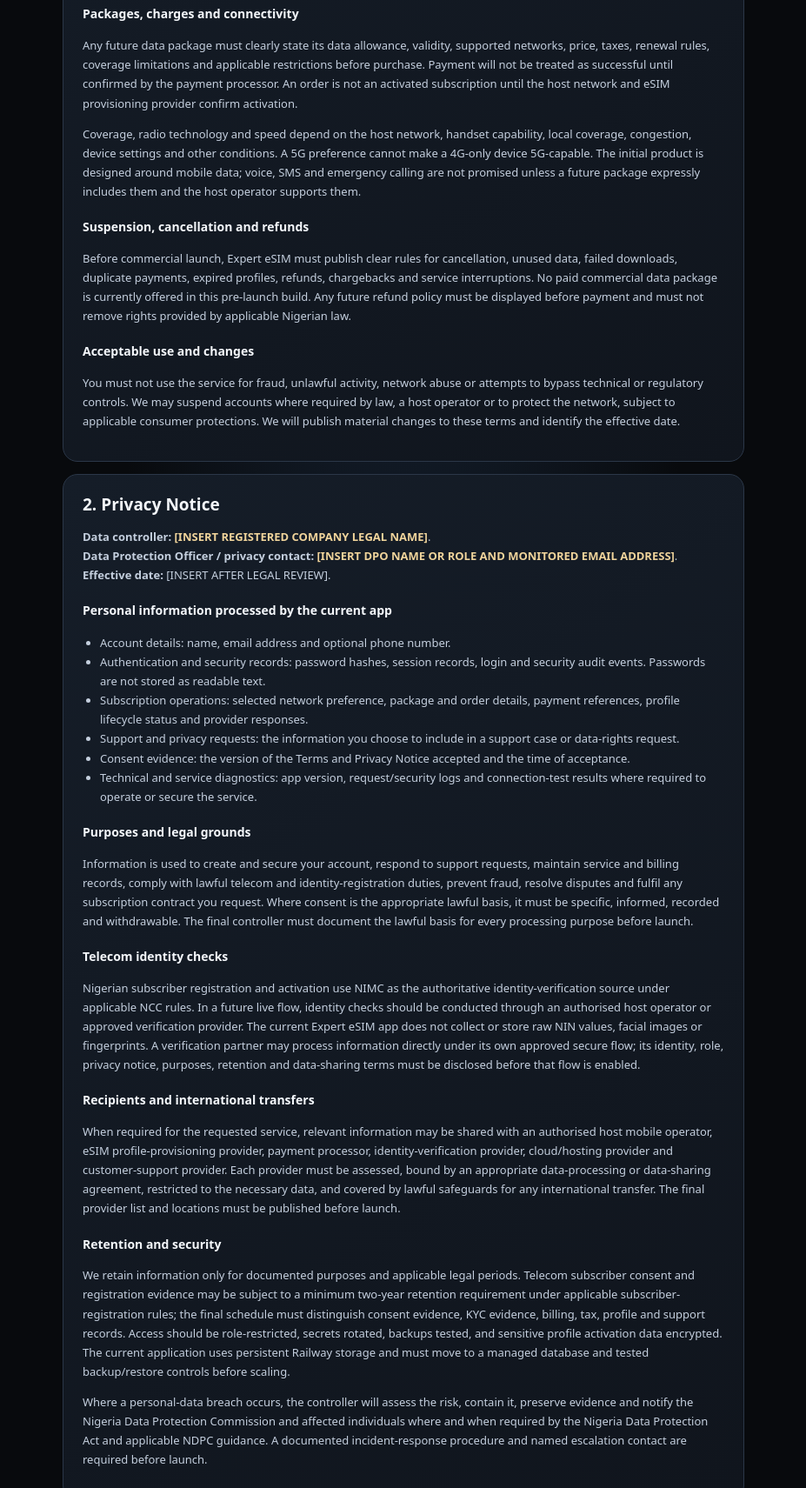
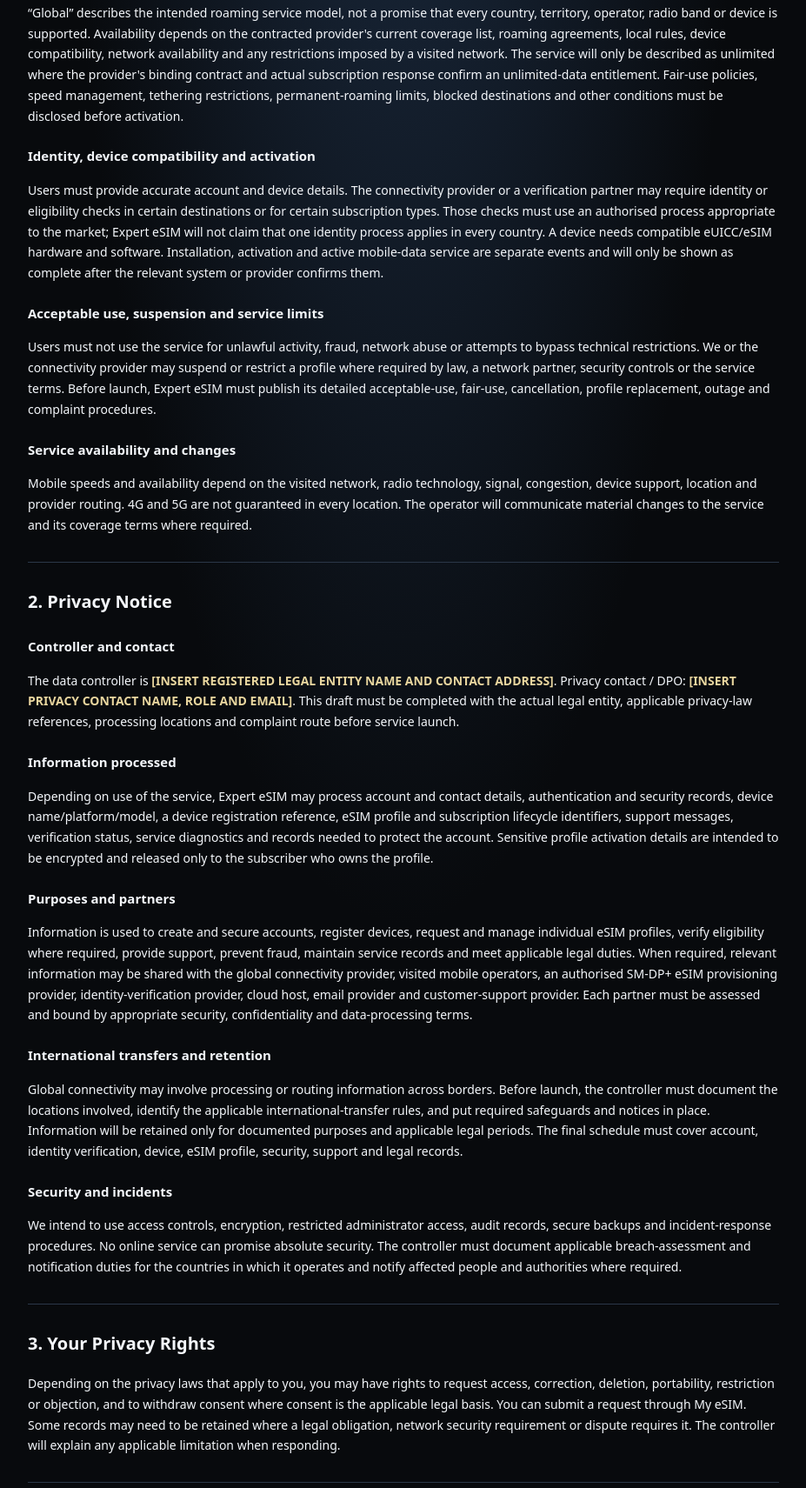
Before and after one commit to ochidalu851-bit/Esim, a website: page public/legal.html in a window 1280 px wide. Shown: the part 709-2420 px from the top of the page at 87% size, without its empty margins (176-1103 px from the left). Drawn offline with Linux system fonts and the light colour scheme.

Commit message:
Replace country-specific legal draft with global sponsored eSIM terms

```diff
--- a/public/legal.html
+++ b/public/legal.html
@@ -1,64 +1,50 @@
 <!doctype html>
-<html lang="en"><head><meta charset="utf-8"><meta name="viewport" content="width=device-width,initial-scale=1"><meta name="theme-color" content="#080a0d"><title>Expert eSIM — Terms & Privacy Notice</title>
+<html lang="en"><head><meta charset="utf-8"><meta name="viewport" content="width=device-width,initial-scale=1"><meta name="theme-color" content="#080a0d"><title>Expert eSIM — Terms & Privacy</title>
 <style>
-:root{color-scheme:dark;--bg:#080a0d;--panel:#111720;--line:#2b3748;--muted:#a0aec0;--text:#f4f7fb;--link:#bfd5f6}
-*{box-sizing:border-box}body{margin:0;background:radial-gradient(ellipse at 50% 0,#1e3048,transparent 45%),var(--bg);color:var(--text);font:14px/1.7 system-ui,-apple-system,"Segoe UI",sans-serif}
-main{max-width:820px;margin:0 auto;padding:28px 18px 64px}.head{display:flex;align-items:center;justify-content:space-between;gap:12px;flex-wrap:wrap}.brand{font-size:20px;font-weight:900;letter-spacing:-.04em}.back{color:var(--link);text-decoration:none;font-size:12px}.draft{margin:22px 0;padding:14px;border:1px solid #5a4829;background:#231d12;color:#e0d1a9;border-radius:13px;font-size:12px;line-height:1.6}
-nav{display:flex;flex-wrap:wrap;gap:8px;margin:18px 0 24px}nav a{color:var(--link);background:#182536;border:1px solid #34465e;padding:8px 11px;border-radius:10px;text-decoration:none;font-size:11px;font-weight:800}
-section{padding:22px;margin:14px 0;background:linear-gradient(145deg,#151d28,#10151d);border:1px solid var(--line);border-radius:17px}
-h1{font-size:27px;line-height:1.2;letter-spacing:-.04em}h2{font-size:19px;line-height:1.3;margin:0 0 10px}h3{font-size:14px;margin:18px 0 5px}p,li{color:#c4cfde;font-size:13px}ul{padding-left:20px}.muted{color:var(--muted)}a{color:var(--link)}.field{color:#f0d49b;font-weight:800}
+:root{color-scheme:dark;--bg:#080a0d;--panel:#111720;--line:#2b3748;--muted:#9aa9bd;--text:#f4f7fb}
+*{box-sizing:border-box}body{margin:0;background:radial-gradient(ellipse at 50% 0,#1e3048,transparent 45%),var(--bg);color:var(--text);font:14px/1.7 system-ui,Arial,sans-serif}
+main{max-width:900px;margin:auto;padding:24px 18px 64px}.head{display:flex;justify-content:space-between;align-items:center;gap:12px}.brand{font-size:20px;font-weight:900}.back,a{color:#bcd0f0}.back{text-decoration:none}.draft{margin:20px 0;padding:14px;border:1px solid #69552e;background:#241e12;color:#efdfb6;border-radius:13px;font-size:12px}nav{display:flex;gap:12px;flex-wrap:wrap;margin:22px 0}nav a{font-size:12px}section{margin:30px 0;padding-top:12px;border-top:1px solid var(--line)}h1{font-size:30px;line-height:1.2}h2{font-size:20px}h3{font-size:15px;margin:22px 0 6px}.field{color:#e9d69f;font-weight:700}.muted{color:var(--muted);font-size:12px}
 </style></head><body><main>
 <div class="head"><div class="brand">Expert eSIM</div><a class="back" href="/">← Back to app</a></div>
 <h1>Terms of Service & Privacy Notice</h1>
-<div class="draft"><strong>PRE-LAUNCH DRAFT — NOT YET APPROVED FOR COMMERCIAL SERVICE.</strong><br>Before accepting customers or selling mobile-data packages, the operator must replace all highlighted legal-entity and contact placeholders, obtain Nigerian legal review, complete its NCC licensing and network-partner arrangements, and approve its final privacy, retention, refund and complaint procedures. The current app does not yet provide an active cellular subscription.</div>
+<div class="draft"><strong>PRE-LAUNCH DRAFT — NOT APPROVED FOR COMMERCIAL CONNECTIVITY.</strong><br>Expert eSIM is being prepared as a global, sponsor-funded mobile-data service. It does not currently provide an active mobile subscription or a live eSIM profile. Before launch, the operator must identify the contracting legal entity, confirm country-by-country authorisations and network coverage, complete the global connectivity and eSIM-provider agreements, and obtain professional review of these terms and the privacy notice.</div>
 <nav><a href="#terms">Terms of Service</a><a href="#privacy">Privacy Notice</a><a href="#rights">Your Privacy Rights</a><a href="#contact">Contact & Complaints</a></nav>
 <section id="terms">
 <h2>1. Terms of Service</h2>
-<p><strong>Service operator:</strong> <span class="field">[INSERT REGISTERED COMPANY LEGAL NAME, CAC REGISTRATION NUMBER AND REGISTERED ADDRESS]</span> (“Expert eSIM”, “we”, “us”). The public-facing product name is Expert eSIM. It must not be represented as a licensed mobile network operator until the appropriate approvals and agreements are in force.</p>
-<p>Expert eSIM is currently a pre-launch software platform. Account registration, preference settings, speed tests, order records and the test administration portal do not themselves provide mobile connectivity or issue a valid eSIM profile. Cellular service will only become available after the required NCC authorisation, host-network wholesale agreement, authorised eSIM provisioning partner and subscriber verification processes are operational.</p>
-<h3>Eligibility and accurate information</h3>
-<p>You must provide accurate account information, protect your password and use the service lawfully. Mobile subscription activation may require identity verification through NIMC and authorised telecom-provider channels. Expert eSIM will not ask you to type your NIN or upload biometric images into the app unless a lawful, approved process is later introduced and clearly disclosed.</p>
-<h3>Packages, charges and connectivity</h3>
-<p>Any future data package must clearly state its data allowance, validity, supported networks, price, taxes, renewal rules, coverage limitations and applicable restrictions before purchase. Payment will not be treated as successful until confirmed by the payment processor. An order is not an activated subscription until the host network and eSIM provisioning provider confirm activation.</p>
-<p>Coverage, radio technology and speed depend on the host network, handset capability, local coverage, congestion, device settings and other conditions. A 5G preference cannot make a 4G-only device 5G-capable. The initial product is designed around mobile data; voice, SMS and emergency calling are not promised unless a future package expressly includes them and the host operator supports them.</p>
-<h3>Suspension, cancellation and refunds</h3>
-<p>Before commercial launch, Expert eSIM must publish clear rules for cancellation, unused data, failed downloads, duplicate payments, expired profiles, refunds, chargebacks and service interruptions. No paid commercial data package is currently offered in this pre-launch build. Any future refund policy must be displayed before payment and must not remove rights provided by applicable Nigerian law.</p>
-<h3>Acceptable use and changes</h3>
-<p>You must not use the service for fraud, unlawful activity, network abuse or attempts to bypass technical or regulatory controls. We may suspend accounts where required by law, a host operator or to protect the network, subject to applicable consumer protections. We will publish material changes to these terms and identify the effective date.</p>
+<p><strong>Service operator:</strong> <span class="field">[INSERT REGISTERED LEGAL ENTITY NAME, REGISTRATION NUMBER, COUNTRY OF REGISTRATION AND REGISTERED ADDRESS]</span> (“Expert eSIM”, “we”, “us”). Expert eSIM is a brand and software platform. It must not be represented as the owner of a mobile radio network or as a licensed operator in a country unless the relevant permissions and agreements are actually in force.</p>
+<h3>Service model</h3>
+<p>Expert eSIM is designed as a sponsor-funded service. The operator intends to pay the contracted connectivity provider for eligible subscriber access; users are not asked to buy data packages through the current app. Each registered device is intended to receive its own separate eSIM profile. A profile is not an internet connection by itself: it must be issued by an authorised eSIM provisioning provider, installed on a compatible device, and activated by the mobile connectivity provider.</p>
+<h3>Coverage and unlimited-data description</h3>
+<p>“Global” describes the intended roaming service model, not a promise that every country, territory, operator, radio band or device is supported. Availability depends on the contracted provider's current coverage list, roaming agreements, local rules, device compatibility, network availability and any restrictions imposed by a visited network. The service will only be described as unlimited where the provider's binding contract and actual subscription response confirm an unlimited-data entitlement. Fair-use policies, speed management, tethering restrictions, permanent-roaming limits, blocked destinations and other conditions must be disclosed before activation.</p>
+<h3>Identity, device compatibility and activation</h3>
+<p>Users must provide accurate account and device details. The connectivity provider or a verification partner may require identity or eligibility checks in certain destinations or for certain subscription types. Those checks must use an authorised process appropriate to the market; Expert eSIM will not claim that one identity process applies in every country. A device needs compatible eUICC/eSIM hardware and software. Installation, activation and active mobile-data service are separate events and will only be shown as complete after the relevant system or provider confirms them.</p>
+<h3>Acceptable use, suspension and service limits</h3>
+<p>Users must not use the service for unlawful activity, fraud, network abuse or attempts to bypass technical restrictions. We or the connectivity provider may suspend or restrict a profile where required by law, a network partner, security controls or the service terms. Before launch, Expert eSIM must publish its detailed acceptable-use, fair-use, cancellation, profile replacement, outage and complaint procedures.</p>
+<h3>Service availability and changes</h3>
+<p>Mobile speeds and availability depend on the visited network, radio technology, signal, congestion, device support, location and provider routing. 4G and 5G are not guaranteed in every location. The operator will communicate material changes to the service and its coverage terms where required.</p>
 </section>
 <section id="privacy">
 <h2>2. Privacy Notice</h2>
-<p><strong>Data controller:</strong> <span class="field">[INSERT REGISTERED COMPANY LEGAL NAME]</span>.<br><strong>Data Protection Officer / privacy contact:</strong> <span class="field">[INSERT DPO NAME OR ROLE AND MONITORED EMAIL ADDRESS]</span>.<br><strong>Effective date:</strong> [INSERT AFTER LEGAL REVIEW].</p>
-<h3>Personal information processed by the current app</h3>
-<ul>
-<li>Account details: name, email address and optional phone number.</li>
-<li>Authentication and security records: password hashes, session records, login and security audit events. Passwords are not stored as readable text.</li>
-<li>Subscription operations: selected network preference, package and order details, payment references, profile lifecycle status and provider responses.</li>
-<li>Support and privacy requests: the information you choose to include in a support case or data-rights request.</li>
-<li>Consent evidence: the version of the Terms and Privacy Notice accepted and the time of acceptance.</li>
-<li>Technical and service diagnostics: app version, request/security logs and connection-test results where required to operate or secure the service.</li>
-</ul>
-<h3>Purposes and legal grounds</h3>
-<p>Information is used to create and secure your account, respond to support requests, maintain service and billing records, comply with lawful telecom and identity-registration duties, prevent fraud, resolve disputes and fulfil any subscription contract you request. Where consent is the appropriate lawful basis, it must be specific, informed, recorded and withdrawable. The final controller must document the lawful basis for every processing purpose before launch.</p>
-<h3>Telecom identity checks</h3>
-<p>Nigerian subscriber registration and activation use NIMC as the authoritative identity-verification source under applicable NCC rules. In a future live flow, identity checks should be conducted through an authorised host operator or approved verification provider. The current Expert eSIM app does not collect or store raw NIN values, facial images or fingerprints. A verification partner may process information directly under its own approved secure flow; its identity, role, privacy notice, purposes, retention and data-sharing terms must be disclosed before that flow is enabled.</p>
-<h3>Recipients and international transfers</h3>
-<p>When required for the requested service, relevant information may be shared with an authorised host mobile operator, eSIM profile-provisioning provider, payment processor, identity-verification provider, cloud/hosting provider and customer-support provider. Each provider must be assessed, bound by an appropriate data-processing or data-sharing agreement, restricted to the necessary data, and covered by lawful safeguards for any international transfer. The final provider list and locations must be published before launch.</p>
-<h3>Retention and security</h3>
-<p>We retain information only for documented purposes and applicable legal periods. Telecom subscriber consent and registration evidence may be subject to a minimum two-year retention requirement under applicable subscriber-registration rules; the final schedule must distinguish consent evidence, KYC evidence, billing, tax, profile and support records. Access should be role-restricted, secrets rotated, backups tested, and sensitive profile activation data encrypted. The current application uses persistent Railway storage and must move to a managed database and tested backup/restore controls before scaling.</p>
-<p>Where a personal-data breach occurs, the controller will assess the risk, contain it, preserve evidence and notify the Nigeria Data Protection Commission and affected individuals where and when required by the Nigeria Data Protection Act and applicable NDPC guidance. A documented incident-response procedure and named escalation contact are required before launch.</p>
+<h3>Controller and contact</h3>
+<p>The data controller is <span class="field">[INSERT REGISTERED LEGAL ENTITY NAME AND CONTACT ADDRESS]</span>. Privacy contact / DPO: <span class="field">[INSERT PRIVACY CONTACT NAME, ROLE AND EMAIL]</span>. This draft must be completed with the actual legal entity, applicable privacy-law references, processing locations and complaint route before service launch.</p>
+<h3>Information processed</h3>
+<p>Depending on use of the service, Expert eSIM may process account and contact details, authentication and security records, device name/platform/model, a device registration reference, eSIM profile and subscription lifecycle identifiers, support messages, verification status, service diagnostics and records needed to protect the account. Sensitive profile activation details are intended to be encrypted and released only to the subscriber who owns the profile.</p>
+<h3>Purposes and partners</h3>
+<p>Information is used to create and secure accounts, register devices, request and manage individual eSIM profiles, verify eligibility where required, provide support, prevent fraud, maintain service records and meet applicable legal duties. When required, relevant information may be shared with the global connectivity provider, visited mobile operators, an authorised SM-DP+ eSIM provisioning provider, identity-verification provider, cloud host, email provider and customer-support provider. Each partner must be assessed and bound by appropriate security, confidentiality and data-processing terms.</p>
+<h3>International transfers and retention</h3>
+<p>Global connectivity may involve processing or routing information across borders. Before launch, the controller must document the locations involved, identify the applicable international-transfer rules, and put required safeguards and notices in place. Information will be retained only for documented purposes and applicable legal periods. The final schedule must cover account, identity verification, device, eSIM profile, security, support and legal records.</p>
+<h3>Security and incidents</h3>
+<p>We intend to use access controls, encryption, restricted administrator access, audit records, secure backups and incident-response procedures. No online service can promise absolute security. The controller must document applicable breach-assessment and notification duties for the countries in which it operates and notify affected people and authorities where required.</p>
 </section>
 <section id="rights">
 <h2>3. Your Privacy Rights</h2>
-<p>Subject to applicable legal requirements and exceptions, you may request access to your personal data, correction, deletion, portability, objection or restriction of processing, and may withdraw consent where consent is the lawful basis. The app provides a privacy-request form in My eSIM. Requests are reviewed by the operator; legal retention duties and telecom obligations may limit immediate deletion.</p>
-<p>You may also raise a concern with the Nigeria Data Protection Commission. The final notice must insert the controller’s privacy contact, complaint route and any applicable response timetable after legal review.</p>
+<p>Depending on the privacy laws that apply to you, you may have rights to request access, correction, deletion, portability, restriction or objection, and to withdraw consent where consent is the applicable legal basis. You can submit a request through My eSIM. Some records may need to be retained where a legal obligation, network security requirement or dispute requires it. The controller will explain any applicable limitation when responding.</p>
 </section>
 <section id="contact">
 <h2>4. Contact, Complaints and Disputes</h2>
-<p><strong>Customer support:</strong> <span class="field">[INSERT MONITORED SUPPORT EMAIL, PHONE NUMBER AND OPERATING HOURS]</span>.</p>
-<p><strong>Privacy / DPO:</strong> <span class="field">[INSERT PRIVACY CONTACT]</span>.</p>
-<p><strong>Registered address:</strong> <span class="field">[INSERT COMPANY REGISTERED ADDRESS]</span>.</p>
-<p>Customers may submit an in-app support case for activation, billing, network, technical or privacy matters. A commercial launch must set and publish complaint acknowledgement and resolution targets, escalation to the host operator, payment-dispute handling, outage communications and the relevant regulatory escalation route. Do not rely on this placeholder draft as the final consumer complaint procedure.</p>
+<p><strong>Customer support:</strong> <span class="field">[INSERT MONITORED SUPPORT EMAIL, PHONE / CHAT CHANNEL AND OPERATING HOURS]</span>.</p>
+<p><strong>Privacy requests:</strong> <span class="field">[INSERT PRIVACY CONTACT AND RESPONSE PROCESS]</span>.</p>
+<p>Customers may submit an in-app case for activation, device, connectivity, technical or privacy matters. Before launch, the operator must publish acknowledgement and resolution targets, escalation to the global connectivity provider, outage communications and the relevant complaint channels for each market where the service is offered.</p>
 </section>
-<p class="muted">Document status: pre-launch working draft. It is not legal advice and must be reviewed and completed by Nigerian telecommunications and data-protection counsel before live customer onboarding.</p>
+<p class="muted">Document status: pre-launch global working draft. It is not legal advice and must be completed and reviewed by qualified counsel for the countries where service will be offered.</p>
 </main></body></html>
```
